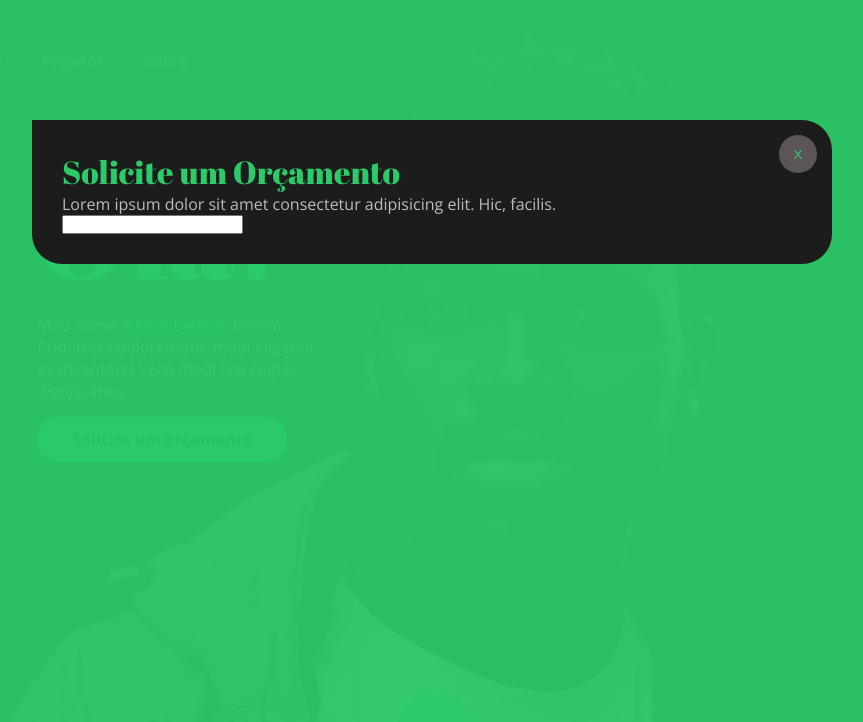
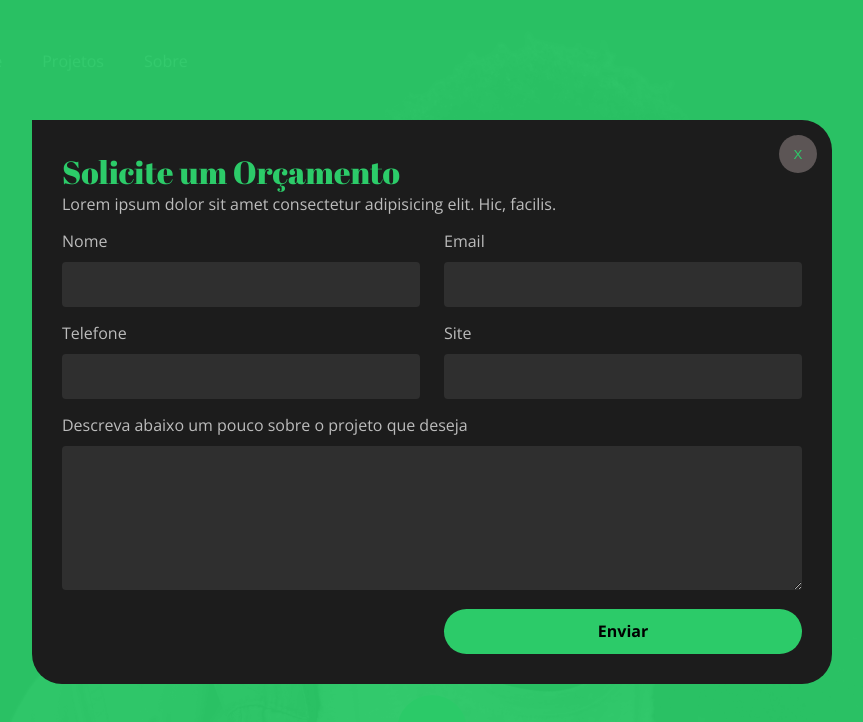
Before and after one commit to FalconiN/Front-End-Design-Essencial, a plain HTML site: page index.html in a window 1280 px wide. Shown: the top 722 px of the page, without its empty margins (208-1071 px from the left). Drawn offline with nearby package versions, Linux system fonts and the light colour scheme.

Commit message:
modal/header/body

```diff
--- a/css/main.css
+++ b/css/main.css
@@ -12,6 +12,7 @@
     --dark-color: #1c1c1c;
     --black-color: #000;
     --grey-color: #5c5555;
+    --form-color: #2f2f2f;
 }
 
 /* body{
@@ -19,7 +20,7 @@
     font-family: 'Open Sans', sans-serif;
 } */
 
-p{
+p, label{
     font-family: 'Open Sans', sans-serif;
 }
 
@@ -345,10 +346,25 @@ p{
 
     }
 
-    .jl-modal-header {
+    .jl-modal-header, .jl-modal-body, .jl-form{
         width: 100%;
         display: table;
         position: relative;
+    }
+
+    .jl-field, .jl-textarea{
+        width: 100%;
+        background-color: var(--form-color);
+        border-radius: 4px;
+        color: white;
+        border: none;
+        font-size: 16px;
+        text-indent: 15px;
+        margin-bottom: 15px;
+    }
+
+    .jl-field{
+        height: 45px;
     }
 
     .jl-close-modal{
@@ -376,6 +392,17 @@ p{
     .jl-modal-body p{
         color: var(--text-primary);
     }
+
+    .jl-form label{
+        margin-bottom: 10px;
+        color: var(--text-primary);
+        font-size: 16px;
+        display: inline-block;
+    }
+
+    /* .jl-textarea {
+        margin-top: 15px;
+    } */
 
 
 }
@@ -499,6 +526,10 @@ p{
     background-color: var(--primary-color);
     cursor: pointer;
 }
+.jl-btn-block{
+    display: block;
+    width: 100%;
+}
 
 .jl-btn-large:hover{
     background-color: rgb(6, 135, 55);
@@ -514,3 +545,13 @@ p{
     background-color: #212121;
     color: #fff;
 }
+
+.jl-btn-green{
+    background-color: var(--primary-color);
+}
+
+/* classes utilitárias */
+
+.jl-mar-top-15{
+    margin-top: 15px;
+}
--- a/index.html
+++ b/index.html
@@ -32,11 +32,45 @@
         </div>
 
         <div class="jl-modal-body">
-            <p>Lorem ipsum dolor sit amet consectetur adipisicing elit. Hic, facilis.</p>
+            <div class="row">
+                <div class="col-sm-12">
+                    <p>Lorem ipsum dolor sit amet consectetur adipisicing elit. Hic, facilis.</p>
+                </div>
+            </div>
 
-            <form class="jl-form">
-                <input type="text" name="nome" id="jl-nome" class="jl-field">
-            </form>
+            <div class="row jl-mar-top-15">
+                <div class="col-sm-12">
+                    <form class="jl-form">
+                        <div class="row">
+                            <div class="col-sm-12 col-md-6">
+                                <label for="nome">Nome</label>
+                                <input type="text" name="nome" id="jl-nome" class="jl-field">
+                            </div>
+                            <div class="col-sm-12 col-md-6">
+                                <label for="email">Email</label>
+                                <input type="email" name="email" id="jl-email" class="jl-field">
+                            </div>
+                            <div class="col-sm-12 col-md-6">
+                                <label for="telefone">Telefone</label>
+                                <input type="tel" name="telefone" id="jl-telefone" class="jl-field">
+                            </div>
+                            <div class="col-sm-12 col-md-6">
+                                <label for="site">Site</label>
+                                <input type="text" name="site" id="jl-site" class="jl-field">
+                            </div>
+                            <div class="col-sm-12 col-md-12">
+                                <label for="descricao">Descreva abaixo um pouco sobre o projeto que deseja</label>
+                                <textarea name="descricao" rows="8" id="jl-descricao" class="jl-textarea"></textarea>
+                            </div>
+                        </div>
+                        <div class="row justify-content-end">
+                            <div class="col-sm-12 col-md-6">
+                                <button class="jl-btn jl-btn-large jl-btn-green jl-btn-block">Enviar</button>
+                            </div>
+                        </div>
+                    </form>
+                </div>
+            </div>
         </div>
     </div>
 
```
